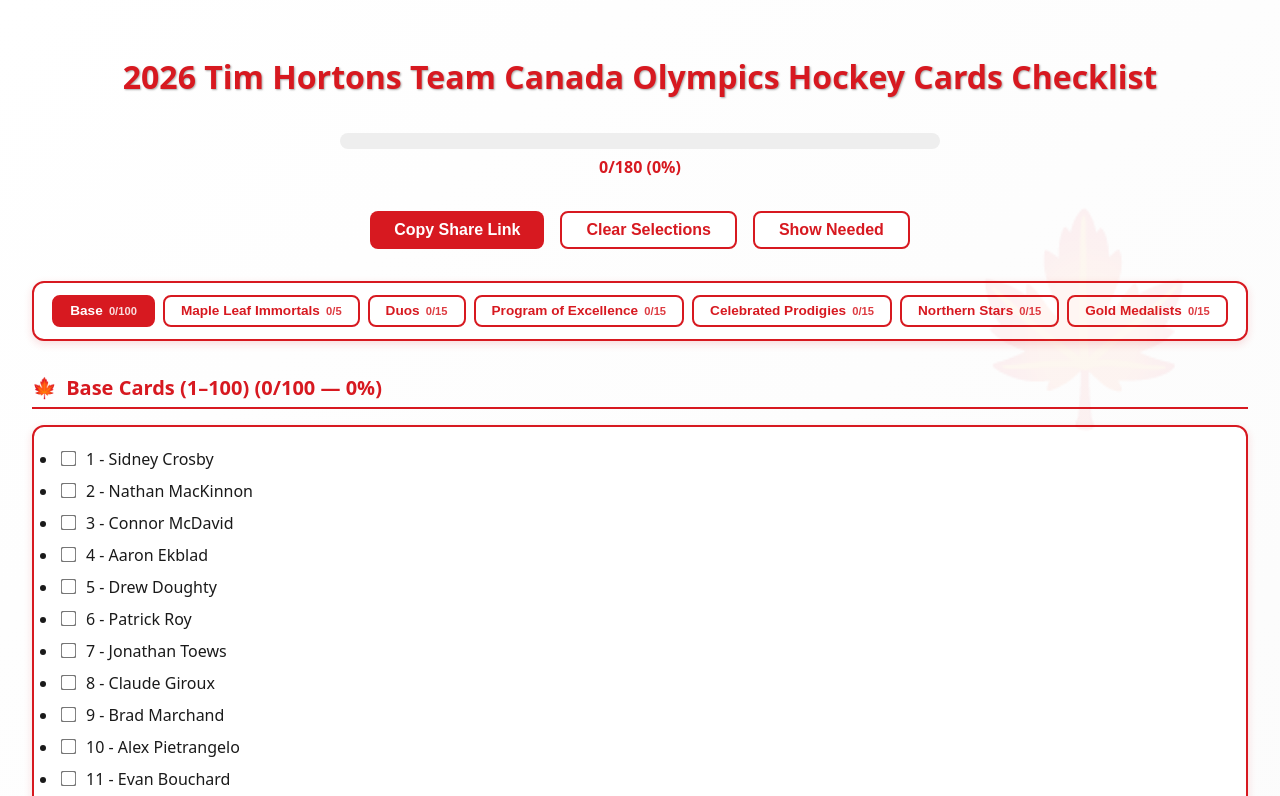
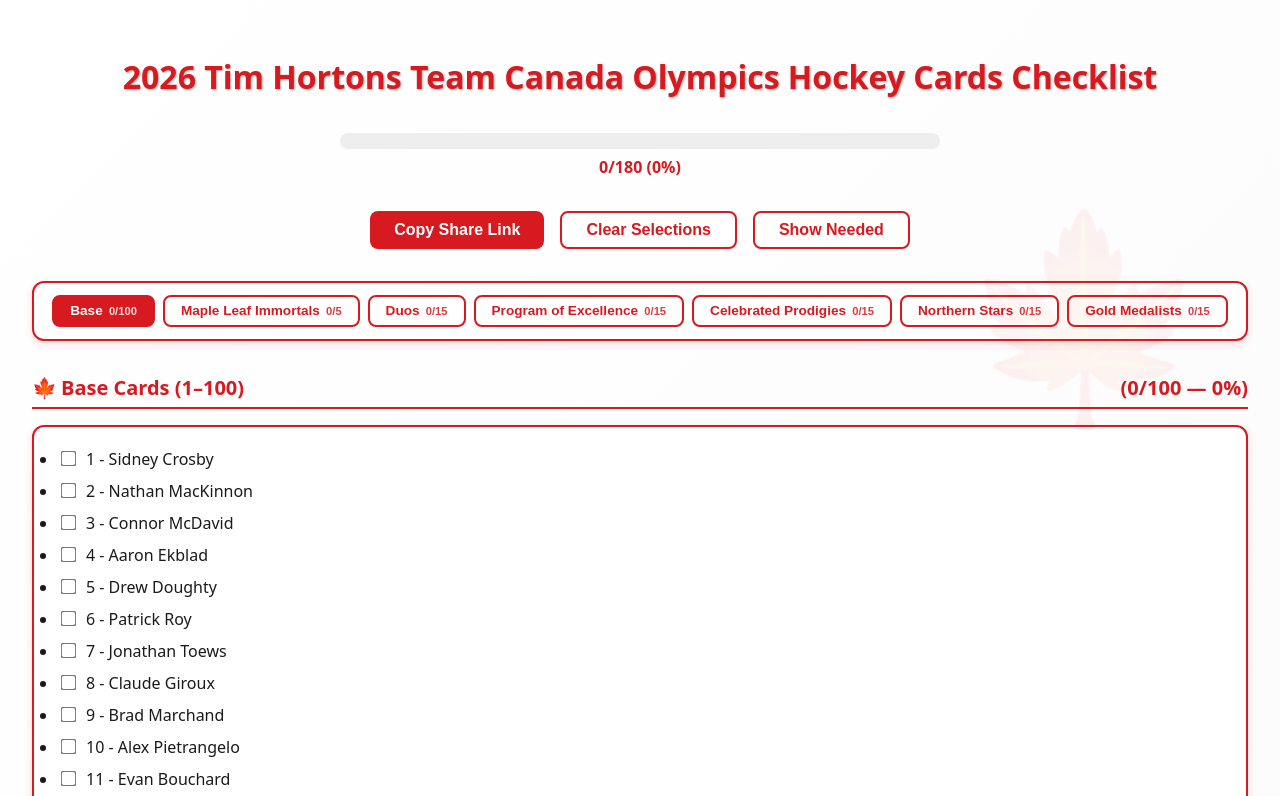
Before and after one commit to pzelnip/tim_hortons_cards, a plain HTML site: page 2026_olympics.html in a window 1280 px wide. Shown: the top 796 px of the page. Drawn offline with Linux system fonts and the light colour scheme.

Commit message:
Put selection counts on right

```diff
--- a/app.js
+++ b/app.js
@@ -35,7 +35,9 @@
         }
         let headingText = cat.name + ' Cards (' + rangeStr + ')';
         if (cat.odds) headingText += ' ' + cat.odds;
-        h2.appendChild(document.createTextNode(headingText + ' '));
+        const titleSpan = document.createElement('span');
+        titleSpan.textContent = headingText;
+        h2.appendChild(titleSpan);
         const countSpan = document.createElement('span');
         countSpan.className = 'count';
         h2.appendChild(countSpan);
--- a/style.css
+++ b/style.css
@@ -19,6 +19,8 @@
 
 /* Section headings */
 h2 {
+    display: flex;
+    align-items: baseline;
     margin-top: 2.5rem;
     margin-bottom: 0.75rem;
     padding-bottom: 0.25rem;
@@ -72,6 +74,11 @@
 li {
     text-decoration-color: transparent;
     transition: text-decoration-color 0.2s;
+}
+
+/* Section progress count — pushed to right edge */
+h2 .count {
+    margin-left: auto;
 }
 
 /* Overall progress styling */
```
